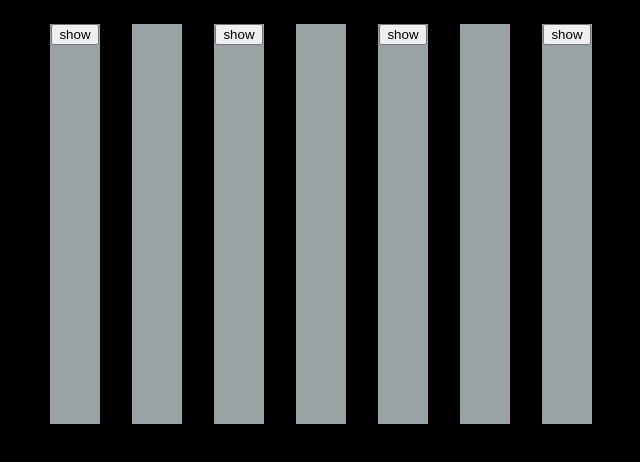
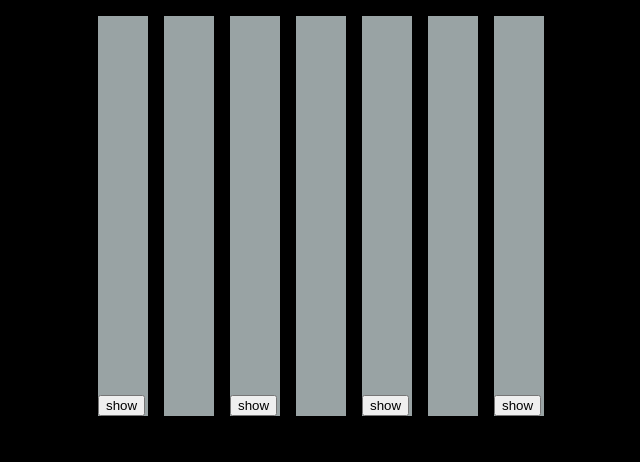
Before and after one commit to Lorenzo-Phrasavath/final_project, a plain HTML site: page index.html in a window 1280 px wide. Shown: the whole page, without its empty margins (319-959 px from the left). Drawn offline with nearby package versions, Linux system fonts and the light colour scheme.

Commit message:
lab commit

```diff
--- a/css/main.css
+++ b/css/main.css
@@ -4,12 +4,21 @@ body {
 #flexcontainer {
   display: flex;
   justify-content: center;
+  max-width: 800px;
+  margin: auto;
 }
 .info {
   height: 400px;
   width: 50px;
   background-color: #99A3A4;
-  margin: 1rem;
+  margin: 0.5rem;
+  position: relative;
+}
+.button {
+  margin: auto;
+  display: block;
+  position: absolute;
+  bottom: 0px;
 }
 .text {
   display: none;
@@ -17,7 +26,3 @@ body {
 .hide {
   display: none;
 }
-button {
-  display: block;
-  margin: auto;
-}
--- a/index.html
+++ b/index.html
@@ -12,9 +12,12 @@
 
   <div id="div1" class="info">
 
-    <button id="show1" class="show">show</button>
-    <button id="hide1" class="hide">hide</button>
     <p id="text1" class="text">Lorem ipsum dolor sit amet, consectetur adipiscing elit. Etiam rhoncus feugiat lacus, vel tempor lorem fermentum non. Pellentesque placerat, tortor nec venenatis cursus, urna odio tempus eros, sed sagittis ligula eros nec lacus. Donec accumsan ultrices sem, ut eleifend nisl tincidunt eu. Integer fringilla ex vel libero tempor porttitor. Nullam tincidunt augue in nulla venenatis, fermentum consequat magna scelerisque. Ut et ante efficitur, viverra ante pretium, tempus turpis. Lorem ipsum dolor sit amet, consectetur adipiscing elit. Aliquam dapibus libero nec pellentesque mollis. Nulla in massa auctor, porta neque vel, posuere nulla. Etiam vitae mi in nisi tempor lobortis at non sem.</p>
+
+    <div class="button">
+      <button id="show1" class="show">show</button>
+      <button id="hide1" class="hide">hide</button>
+    </div>
 
   </div>
 
@@ -22,9 +25,12 @@
 
   <div id="div2" class="info">
 
+    <p id="text2" class="text">Lorem ipsum dolor sit amet, consectetur adipiscing elit. Etiam rhoncus feugiat lacus, vel tempor lorem fermentum non. Pellentesque placerat, tortor nec venenatis cursus, urna odio tempus eros, sed sagittis ligula eros nec lacus. Donec accumsan ultrices sem, ut eleifend nisl tincidunt eu. Integer fringilla ex vel libero tempor porttitor. Nullam tincidunt augue in nulla venenatis, fermentum consequat magna scelerisque. Ut et ante efficitur, viverra ante pretium, tempus turpis. Lorem ipsum dolor sit amet, consectetur adipiscing elit. Aliquam dapibus libero nec pellentesque mollis. Nulla in massa auctor, porta neque vel, posuere nulla. Etiam vitae mi in nisi tempor lobortis at non sem.</p>
+
+    <div class="button">
     <button id="show2" class="show">show</button>
     <button id="hide2"class="hide">hide</button>
-    <p id="text2" class="text">Lorem ipsum dolor sit amet, consectetur adipiscing elit. Etiam rhoncus feugiat lacus, vel tempor lorem fermentum non. Pellentesque placerat, tortor nec venenatis cursus, urna odio tempus eros, sed sagittis ligula eros nec lacus. Donec accumsan ultrices sem, ut eleifend nisl tincidunt eu. Integer fringilla ex vel libero tempor porttitor. Nullam tincidunt augue in nulla venenatis, fermentum consequat magna scelerisque. Ut et ante efficitur, viverra ante pretium, tempus turpis. Lorem ipsum dolor sit amet, consectetur adipiscing elit. Aliquam dapibus libero nec pellentesque mollis. Nulla in massa auctor, porta neque vel, posuere nulla. Etiam vitae mi in nisi tempor lobortis at non sem.</p>
+    </div>
 
 
   </div>
@@ -33,9 +39,12 @@
 
   <div id="div3" class="info">
 
+    <p id="text3" class="text">Lorem ipsum dolor sit amet, consectetur adipiscing elit. Etiam rhoncus feugiat lacus, vel tempor lorem fermentum non. Pellentesque placerat, tortor nec venenatis cursus, urna odio tempus eros, sed sagittis ligula eros nec lacus. Donec accumsan ultrices sem, ut eleifend nisl tincidunt eu. Integer fringilla ex vel libero tempor porttitor. Nullam tincidunt augue in nulla venenatis, fermentum consequat magna scelerisque. Ut et ante efficitur, viverra ante pretium, tempus turpis. Lorem ipsum dolor sit amet, consectetur adipiscing elit. Aliquam dapibus libero nec pellentesque mollis. Nulla in massa auctor, porta neque vel, posuere nulla. Etiam vitae mi in nisi tempor lobortis at non sem.</p>
+
+    <div class="button">
     <button id="show3" class="show">show</button>
-    <button id="hide3" class="hide">hide</button>
-    <p id="text3" class="text">Lorem ipsum dolor sit amet, consectetur adipiscing elit. Etiam rhoncus feugiat lacus, vel tempor lorem fermentum non. Pellentesque placerat, tortor nec venenatis cursus, urna odio tempus eros, sed sagittis ligula eros nec lacus. Donec accumsan ultrices sem, ut eleifend nisl tincidunt eu. Integer fringilla ex vel libero tempor porttitor. Nullam tincidunt augue in nulla venenatis, fermentum consequat magna scelerisque. Ut et ante efficitur, viverra ante pretium, tempus turpis. Lorem ipsum dolor sit amet, consectetur adipiscing elit. Aliquam dapibus libero nec pellentesque mollis. Nulla in massa auctor, porta neque vel, posuere nulla. Etiam vitae mi in nisi tempor lobortis at non sem.</p>
+    <button id="hide3"class="hide">hide</button>
+    </div>
 
 
   </div>
@@ -44,9 +53,12 @@
 
   <div id="div4" class="info">
 
+    <p id="text4" class="text">Lorem ipsum dolor sit amet, consectetur adipiscing elit. Etiam rhoncus feugiat lacus, vel tempor lorem fermentum non. Pellentesque placerat, tortor nec venenatis cursus, urna odio tempus eros, sed sagittis ligula eros nec lacus. Donec accumsan ultrices sem, ut eleifend nisl tincidunt eu. Integer fringilla ex vel libero tempor porttitor. Nullam tincidunt augue in nulla venenatis, fermentum consequat magna scelerisque. Ut et ante efficitur, viverra ante pretium, tempus turpis. Lorem ipsum dolor sit amet, consectetur adipiscing elit. Aliquam dapibus libero nec pellentesque mollis. Nulla in massa auctor, porta neque vel, posuere nulla. Etiam vitae mi in nisi tempor lobortis at non sem.</p>
+
+    <div class="button">
     <button id="show4" class="show">show</button>
-    <button id="hide4" class="hide">hide</button>
-    <p id="text4" class="text">Lorem ipsum dolor sit amet, consectetur adipiscing elit. Etiam rhoncus feugiat lacus, vel tempor lorem fermentum non. Pellentesque placerat, tortor nec venenatis cursus, urna odio tempus eros, sed sagittis ligula eros nec lacus. Donec accumsan ultrices sem, ut eleifend nisl tincidunt eu. Integer fringilla ex vel libero tempor porttitor. Nullam tincidunt augue in nulla venenatis, fermentum consequat magna scelerisque. Ut et ante efficitur, viverra ante pretium, tempus turpis. Lorem ipsum dolor sit amet, consectetur adipiscing elit. Aliquam dapibus libero nec pellentesque mollis. Nulla in massa auctor, porta neque vel, posuere nulla. Etiam vitae mi in nisi tempor lobortis at non sem.</p>
+    <button id="hide4"class="hide">hide</button>
+    </div>
 
 
   </div>
```
